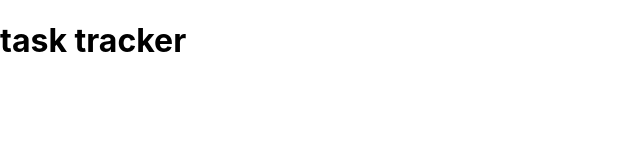
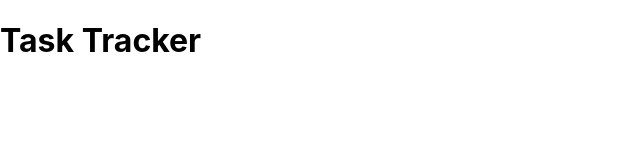
Before and after one commit to NYaCodes/react-task-tracker, a React (Create React App) app: page / in a window 1280 px wide. Shown: the top 160 px of the page, without its empty margins (0-640 px from the left). Built offline with nearby package versions, Linux system fonts and the light colour scheme; the HTML template or start-up script is replaced by a standard one.

Commit message:
Updated Header.js

```diff
--- a/src/componets/Header.js
+++ b/src/componets/Header.js
@@ -1,8 +1,13 @@
-const Header = () => {
+const Header = ({title}) => {
     return (
         <header>
-<h1>task tracker</h1>
+<h1>{title}</h1>
         </header>
     )
 }
+
+Header.defaultProps = {
+ title: `Task Tracker`
+}
+
 export default Header
```
